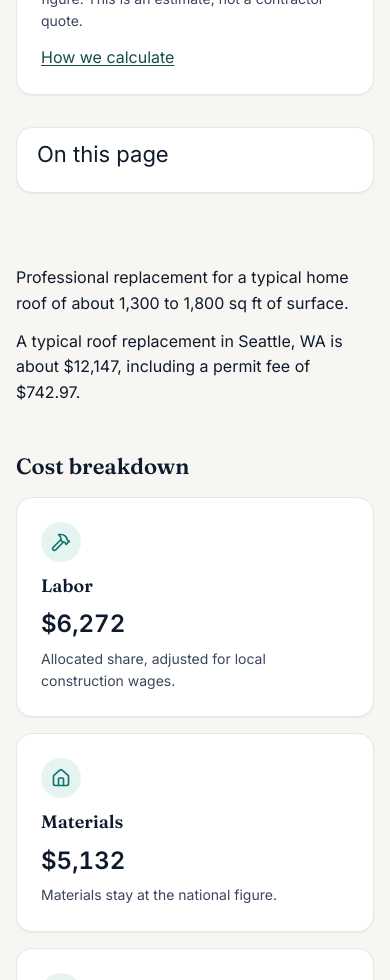
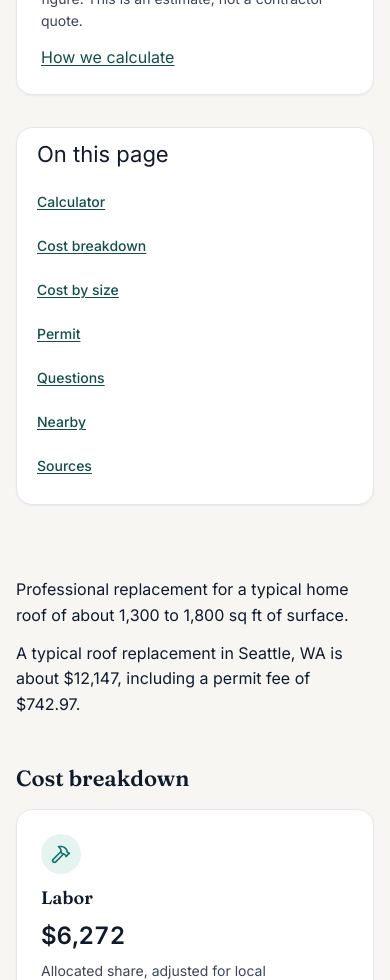
Before and after one commit to tpgoebel231/costinmycity, a Next.js app: page /cost/roof-replacement/seattle-wa in a window 390 px wide. Shown: the part 1320-2300 px from the top of the page. Built offline with nearby package versions, Linux system fonts and the light colour scheme.

Commit message:
Mobile TOC: open by default so the H2 links show (was rendering as an empty box)

```diff
--- a/components/ui/Toc.tsx
+++ b/components/ui/Toc.tsx
@@ -9,7 +9,7 @@ export function Toc({ items }: { items: { href: string; label: string }[] }) {
           </a>
         ))}
       </nav>
-      <details className="toc-mob fold">
+      <details className="toc-mob fold" open>
         <summary>
           <span className="fold-title">On this page</span>
         </summary>
```
